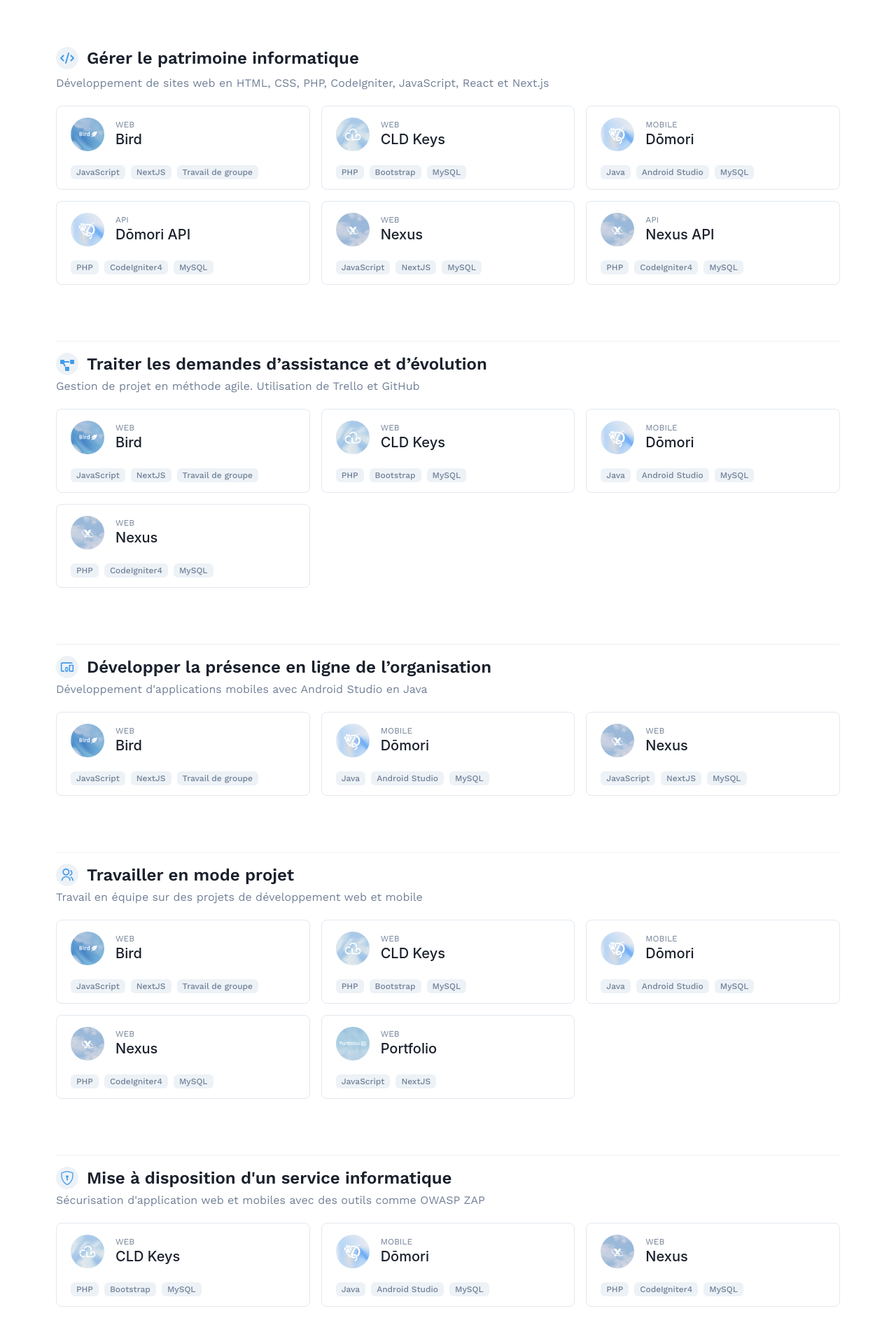
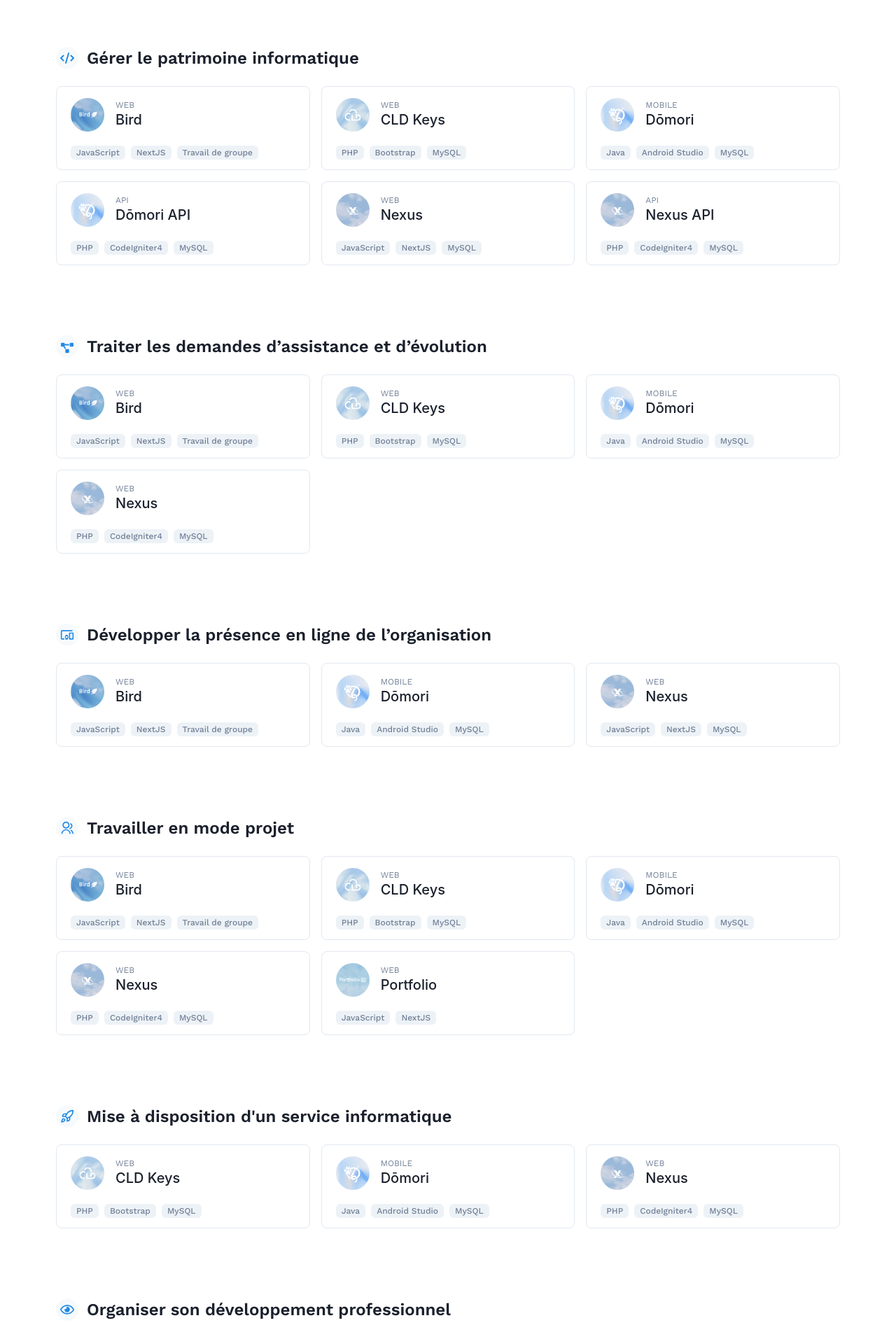
Before and after one commit to Ukureii/portfolio, a Next.js app: page /competences in a window 1280 px wide. Shown: the part 97-2000 px from the top of the page at 70% size. Built offline with nearby package versions, Linux system fonts and the light colour scheme.

Commit message:
changing some icon and smooth scroll to contact

```diff
--- a/app/components/Logo.js
+++ b/app/components/Logo.js
@@ -6,7 +6,7 @@ export default function Logo(props) {
     <Box {...props}>
       <Link href={'/'}>
         <Tag size={'lg'} borderRadius={'full'} variant={'ghost'}>
-          <TagLabel className={'logo'} fontSize={'2xl'} fontWeight={'bold'}>Portfolio</TagLabel>
+          <TagLabel className={'logo'} fontSize={'xl'} fontWeight={'bold'}>Portfolio</TagLabel>
         </Tag>
       </Link>
     </Box>
--- a/app/components/Projets.js
+++ b/app/components/Projets.js
@@ -11,7 +11,6 @@ import {
     Tag,
     Flex,
     Icon,
-    Divider,
     Box,
     Link
 } from '@chakra-ui/react';
@@ -19,7 +18,7 @@ import {FaCode} from "react-icons/fa6";
 import {MdDevicesOther} from "react-icons/md";
 import {FaProjectDiagram, FaRegEye} from "react-icons/fa";
 import {RiGroupLine} from "react-icons/ri";
-import {BsShieldLock} from "react-icons/bs";
+import {LuRocket} from "react-icons/lu";
 
 const Projet = ({ title, env, tags, imageUrl }) => {
     return (
@@ -101,18 +100,17 @@ const Projets = () => {
                         h={8}
                         align={'center'}
                         justify={'center'}
-                        color={'rgba(34,139,230,0.84)'}
+                        color={'rgba(34,139,230)'}
                         rounded={'full'}
-                        bg={'gray.100'}
+                        bg={'gray.50'}
                         mb={1}>
                         <Icon as={FaCode} w={5} h={5} />
                     </Flex>
                     <Text fontWeight={600} fontSize={'2xl'} ms={1} mt={'-2px'}>Gérer le patrimoine informatique</Text>
                 </Stack>
-                <Text mt={-1} color={'gray.500'}>Développement de sites web en HTML, CSS, PHP, CodeIgniter, JavaScript, React et Next.js</Text>
             </Stack>
 
-            <SimpleGrid px={20} pt={5} pb={20} spacing={4} columns={{ base: 1, md: 2, lg: 3 }}>
+            <SimpleGrid px={20} pt={5} pb={'100px'} spacing={4} columns={{ base: 1, md: 2, lg: 3 }}>
                 <Projet
                     title={'Bird'}
                     env={'Web'}
@@ -152,25 +150,23 @@ const Projets = () => {
             </SimpleGrid>
 
             <Stack px={20}>
-                <Divider mb={2} />
                 <Stack direction={'row'}>
                     <Flex
                         w={8}
                         h={8}
                         align={'center'}
                         justify={'center'}
-                        color={'rgba(34,139,230,0.84)'}
+                        color={'rgba(34,139,230)'}
                         rounded={'full'}
-                        bg={'gray.100'}
+                        bg={'gray.50'}
                         mb={1}>
-                        <Icon as={FaProjectDiagram} mb={'-1'} w={5} h={5} />
+                        <Icon as={FaProjectDiagram} mb={'-1'} w={'18px'} h={'18px'} />
                     </Flex>
                     <Text fontWeight={600} fontSize={'2xl'} ms={1} mt={'-2px'}>Traiter les demandes d’assistance et d’évolution</Text>
                 </Stack>
-                <Text mt={-2} color={'gray.500'}>Gestion de projet en méthode agile. Utilisation de Trello et GitHub</Text>
             </Stack>
 
-            <SimpleGrid px={20} pt={5} pb={20} spacing={4} columns={{ base: 1, md: 2, lg: 3 }}>
+            <SimpleGrid px={20} pt={5} pb={'100px'} spacing={4} columns={{ base: 1, md: 2, lg: 3 }}>
                 <Projet
                     title={'Bird'}
                     env={'Web'}
@@ -198,25 +194,23 @@ const Projets = () => {
             </SimpleGrid>
 
             <Stack px={20}>
-                <Divider mb={2} />
                 <Stack direction={'row'}>
                     <Flex
                         w={8}
                         h={8}
                         align={'center'}
                         justify={'center'}
-                        color={'rgba(34,139,230,0.84)'}
+                        color={'rgba(34,139,230)'}
                         rounded={'full'}
-                        bg={'gray.100'}
+                        bg={'gray.50'}
                         mb={1}>
                         <Icon as={MdDevicesOther} w={5} h={5} />
                     </Flex>
                     <Text fontWeight={600} fontSize={'2xl'} ms={1} mt={'-2px'}>Développer la présence en ligne de l’organisation</Text>
                 </Stack>
-                <Text mt={-2} color={'gray.500'}>Développement d'applications mobiles avec Android Studio en Java</Text>
             </Stack>
 
-            <SimpleGrid px={20} pt={5} pb={20} spacing={4} columns={{ base: 1, md: 2, lg: 3 }}>
+            <SimpleGrid px={20} pt={5} pb={'100px'} spacing={4} columns={{ base: 1, md: 2, lg: 3 }}>
                 <Projet
                     title={'Bird'}
                     env={'Web'}
@@ -238,25 +232,23 @@ const Projets = () => {
             </SimpleGrid>
 
             <Stack px={20}>
-                <Divider mb={2} />
                 <Stack direction={'row'}>
                     <Flex
                         w={8}
                         h={8}
                         align={'center'}
                         justify={'center'}
-                        color={'rgba(34,139,230,0.84)'}
+                        color={'rgba(34,139,230)'}
                         rounded={'full'}
-                        bg={'gray.100'}
+                        bg={'gray.50'}
                         mb={1}>
                         <Icon as={RiGroupLine} w={5} h={5} />
                     </Flex>
                     <Text fontWeight={600} fontSize={'2xl'} ms={1} mt={'-2px'}>Travailler en mode projet</Text>
                 </Stack>
-                <Text mt={-2} color={'gray.500'}>Travail en équipe sur des projets de développement web et mobile</Text>
             </Stack>
 
-            <SimpleGrid px={20} pt={5} pb={20} spacing={4} columns={{ base: 1, md: 2, lg: 3 }}>
+            <SimpleGrid px={20} pt={5} pb={'100px'} spacing={4} columns={{ base: 1, md: 2, lg: 3 }}>
                 <Projet
                     title={'Bird'}
                     env={'Web'}
@@ -290,25 +282,23 @@ const Projets = () => {
             </SimpleGrid>
 
             <Stack px={20}>
-                <Divider mb={2} />
                 <Stack direction={'row'}>
                     <Flex
                         w={8}
                         h={8}
                         align={'center'}
                         justify={'center'}
-                        color={'rgba(34,139,230,0.84)'}
+                        color={'rgba(34,139,230)'}
                         rounded={'full'}
-                        bg={'gray.100'}
+                        bg={'gray.50'}
                         mb={1}>
-                        <Icon as={BsShieldLock} mt={'-1px'} w={5} h={5} />
+                        <Icon as={LuRocket} w={5} h={5} />
                     </Flex>
                     <Text fontWeight={600} fontSize={'2xl'} ms={1} mt={'-2px'}>Mise à disposition d'un service informatique</Text>
                 </Stack>
-                <Text mt={-2} color={'gray.500'}>Sécurisation d'application web et mobiles avec des outils comme OWASP ZAP</Text>
             </Stack>
 
-            <SimpleGrid px={20} pt={5} pb={20} spacing={4} columns={{ base: 1, md: 2, lg: 3 }}>
+            <SimpleGrid px={20} pt={5} pb={'100px'} spacing={4} columns={{ base: 1, md: 2, lg: 3 }}>
                 <Projet
                     title={'CLD Keys'}
                     env={'Web'}
@@ -330,22 +320,20 @@ const Projets = () => {
             </SimpleGrid>
 
             <Stack px={20}>
-                <Divider mb={2} />
                 <Stack direction={'row'}>
                     <Flex
                         w={8}
                         h={8}
                         align={'center'}
                         justify={'center'}
-                        color={'rgba(34,139,230,0.84)'}
+                        color={'rgba(34,139,230)'}
                         rounded={'full'}
-                        bg={'gray.100'}
+                        bg={'gray.50'}
                         mb={1}>
                         <Icon as={FaRegEye} w={5} h={5} />
                     </Flex>
                     <Text fontWeight={600} fontSize={'2xl'} ms={1} mt={'-2px'}>Organiser son développement professionnel</Text>
                 </Stack>
-                <Text mt={-2} color={'gray.500'}>Réalisation d'une veille technologique sur les nouvelles technologies et les montres connectées.</Text>
             </Stack>
 
             <SimpleGrid px={20} pt={5} pb={20} spacing={4} columns={{ base: 1, md: 2, lg: 3 }}>
```
Also changed, not shown: app/components/Hero.js (+15 -11 lines), app/components/Skills.js (+5 -6 lines).
